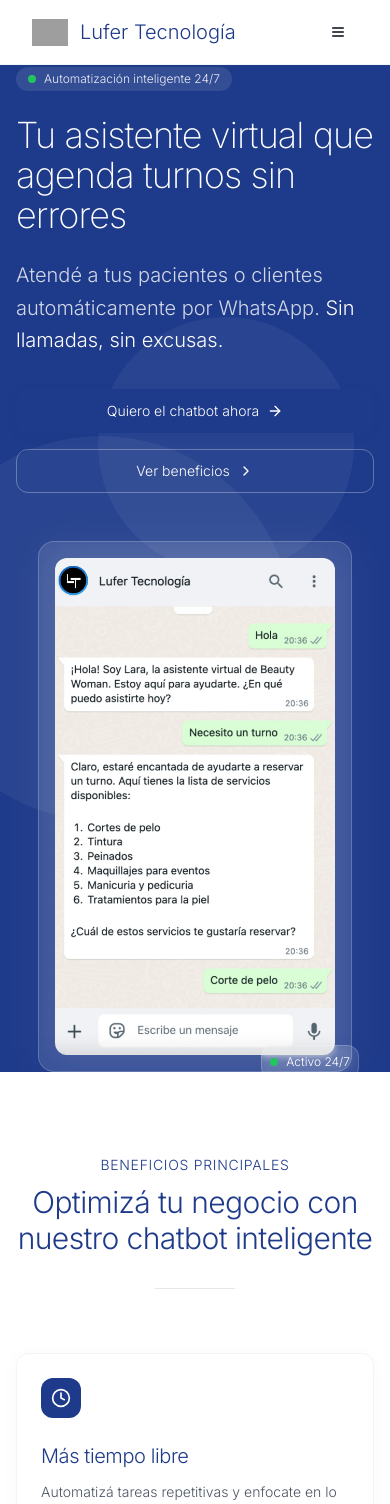
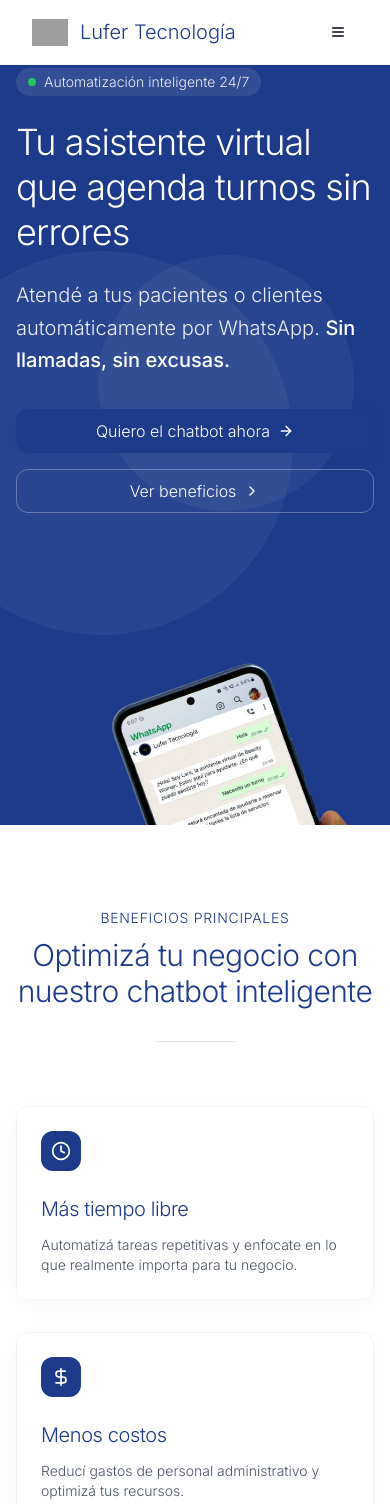
Before and after one commit to lufertech/landingpage33, a Next.js app: page / in a window 390 px wide. Shown: the top 1504 px of the page. Built offline with nearby package versions, Linux system fonts and the light colour scheme; grey boxes are pictures that could not be loaded.

Commit message:
feat: enlarge phone image and adjust layout
Increase phone image size to 800x1200px, widen grid columns, remove column gap, and align with blue section.

Co-authored-by: null <209791647+lufertech@users.noreply.github.com>

```diff
--- a/app/page.tsx
+++ b/app/page.tsx
@@ -110,43 +110,48 @@ function Header() {
 function HeroSection() {
   return (
     <section className="relative w-full min-h-[90vh] flex items-center justify-center overflow-hidden">
-      {/* Fondo minimalista */}
+      {/* Fondo azul */}
       <div className="absolute inset-0 bg-navy"></div>
 
-      {/* Elementos decorativos minimalistas */}
+      {/* Elementos decorativos sutiles */}
       <div className="absolute inset-0 overflow-hidden">
         <div className="absolute top-1/4 left-1/4 w-64 h-64 bg-white/5 rounded-full"></div>
         <div className="absolute bottom-1/4 right-1/4 w-96 h-96 bg-white/5 rounded-full"></div>
       </div>
 
       <div className="container px-4 md:px-6 relative z-10">
-        <div className="grid gap-12 grid-cols-1 lg:grid-cols-[1fr_400px] lg:gap-16 xl:grid-cols-[1fr_450px] items-center">
-          <AnimatedSection animation="slide-left" className="flex flex-col justify-center space-y-8">
+        <div className="grid gap-12 grid-cols-1 lg:grid-cols-[1fr_700px] lg:gap-0 xl:grid-cols-[1fr_800px] items-end min-h-[80vh]">
+          <AnimatedSection animation="slide-left" className="flex flex-col justify-center space-y-8 pb-16">
             <div className="space-y-6">
-              <div className="inline-flex items-center gap-2 px-3 py-1 rounded-full bg-white/10 text-white/90 text-xs font-light">
-                <div className="status-dot"></div>
+              <div className="inline-flex items-center gap-2 px-3 py-1 rounded-full bg-white/10 text-white/90 text-sm font-light">
+                <div className="w-2 h-2 rounded-full bg-green-500"></div>
                 <span>Automatización inteligente 24/7</span>
               </div>
 
-              <h1 className="text-4xl font-extralight tracking-tight sm:text-5xl xl:text-6xl text-white">
+              <h1 className="text-4xl font-light tracking-tight sm:text-5xl xl:text-6xl text-white leading-tight">
                 Tu asistente virtual que agenda turnos sin errores
               </h1>
 
-              <p className="max-w-[600px] text-white/80 text-xl font-light leading-relaxed">
-                Atendé a tus pacientes o clientes automáticamente por WhatsApp.
-                <span className="text-white"> Sin llamadas, sin excusas.</span>
+              <p className="max-w-[600px] text-white/90 text-xl font-light leading-relaxed">
+                Atendé a tus pacientes o clientes automáticamente por WhatsApp.{" "}
+                <span className="text-white font-medium">Sin llamadas, sin excusas.</span>
               </p>
             </div>
 
             <div className="flex flex-col sm:flex-row gap-4">
-              <Button asChild size="lg" className="btn-minimal text-white border-0">
+              <Button asChild size="lg" className="btn-minimal text-white border-0 text-base px-8 py-3">
                 <Link href={CALENDAR_URL} target="_blank" className="flex items-center gap-2">
                   Quiero el chatbot ahora
                   <ArrowRight className="h-4 w-4" />
                 </Link>
               </Button>
 
-              <Button asChild size="lg" variant="outline" className="btn-outline-minimal text-white">
+              <Button
+                asChild
+                size="lg"
+                variant="outline"
+                className="btn-outline-minimal text-white text-base px-8 py-3"
+              >
                 <Link href="#beneficios" className="flex items-center gap-2">
                   Ver beneficios
                   <ChevronRight className="h-4 w-4" />
@@ -155,27 +160,17 @@ function HeroSection() {
             </div>
           </AnimatedSection>
 
-          <AnimatedSection animation="slide-right" delay={300} className="flex items-center justify-center">
-            <div className="relative">
-              <div className="absolute inset-0 bg-white/5 rounded-2xl blur-xl"></div>
-              <div className="relative bg-white/10 backdrop-blur-sm rounded-2xl p-4 border border-white/20">
-                <Image
-                  src="/images/whatsapp-mockup.png"
-                  width={400}
-                  height={800}
-                  alt="Chatbot de Lufer Tecnología en WhatsApp"
-                  className="w-full max-w-[280px] h-auto rounded-xl"
-                  priority
-                />
-
-                {/* Status indicator minimalista */}
-                <div className="absolute -bottom-2 -right-2 bg-white/10 backdrop-blur-sm rounded-lg p-2 border border-white/20">
-                  <div className="flex items-center gap-2">
-                    <div className="status-dot"></div>
-                    <span className="text-xs font-light text-white">Activo 24/7</span>
-                  </div>
-                </div>
-              </div>
+          <AnimatedSection animation="slide-right" delay={300} className="flex items-end justify-end h-full">
+            <div className="relative h-full flex items-end">
+              <Image
+                src="/images/whatsapp-phone-clean.png"
+                width={800}
+                height={1200}
+                alt="Chatbot de Lufer Tecnología en WhatsApp"
+                className="w-full max-w-[800px] h-auto object-contain"
+                priority
+                style={{ marginBottom: "-5px" }}
+              />
             </div>
           </AnimatedSection>
         </div>
```
Also changed, not shown: public/images/new-whatsapp-mockup.png (added), public/images/whatsapp-phone-clean.png (added).
